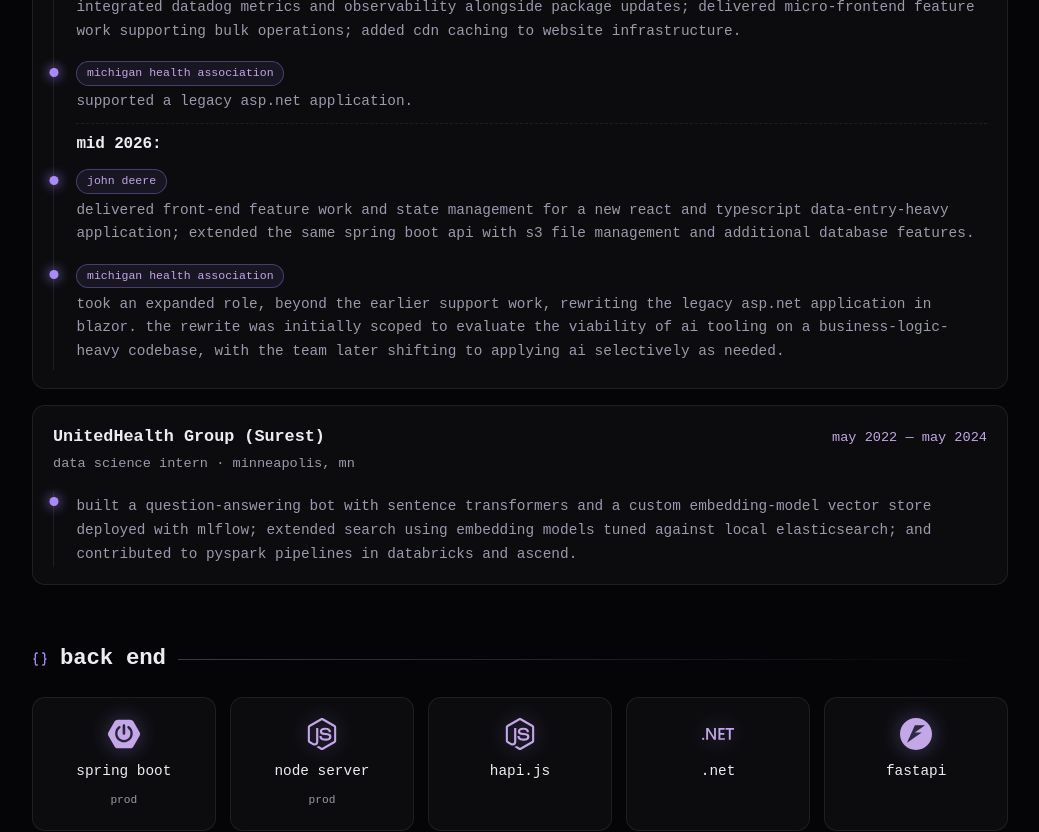
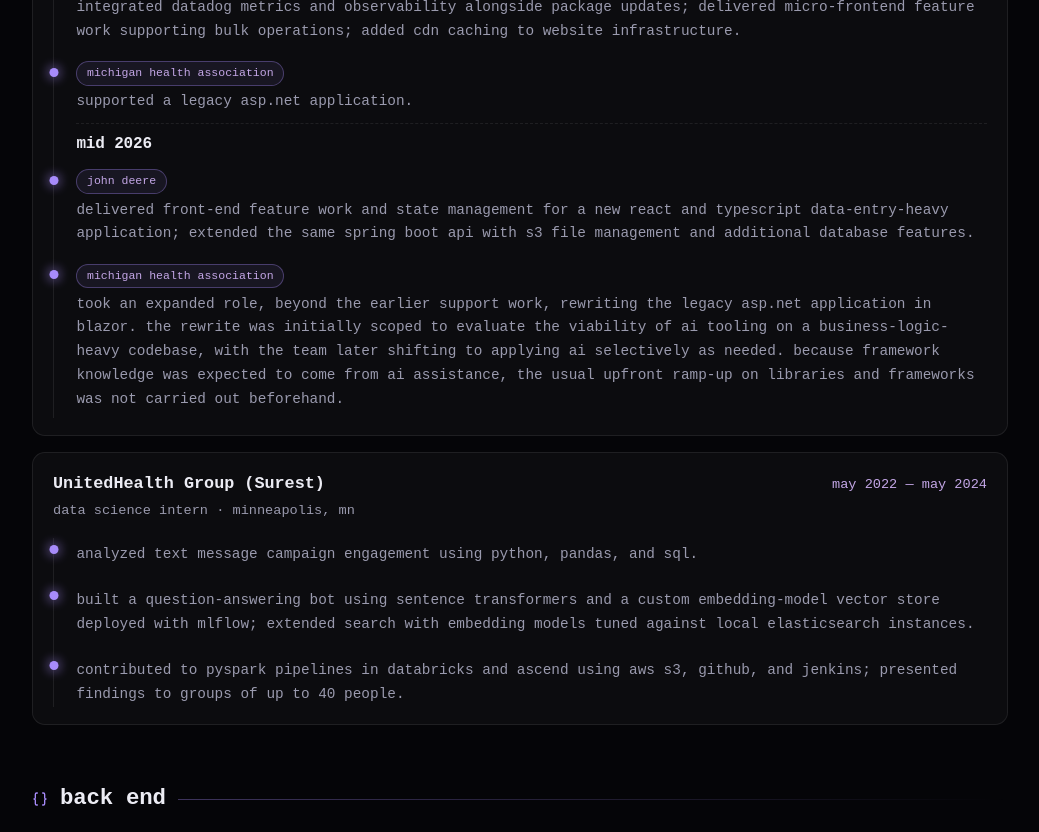
Before and after one commit to EthanRohman93/ethanrohman, a React (Vite) app: page / in a window 1280 px wide. Shown: the part 1380-2212 px from the top of the page, without its empty margins (120-1159 px from the left). Built offline with nearby package versions, Linux system fonts and the light colour scheme; a web font is replaced by a local one.

Commit message:
unify site and resume content: surest bullets, mha ramp-up, skills parity; drop colon on subsection headers

```diff
--- a/src/pages/Home.tsx
+++ b/src/pages/Home.tsx
@@ -17,6 +17,7 @@
   SiFlyway,
   SiTerraform,
   SiGithubactions,
+  SiGit,
   SiGnubash,
   SiPytest,
   SiVite,
@@ -95,7 +96,7 @@
     icon: LuBraces,
     skills: [
       { name: 'spring boot', icon: SiSpringboot, note: 'prod' },
-      { name: 'node server', icon: SiNodedotjs, note: 'prod' },
+      { name: 'node.js', icon: SiNodedotjs, note: 'prod' },
       { name: 'hapi.js', icon: SiNodedotjs },
       { name: '.net', icon: SiDotnet },
       { name: 'fastapi', icon: SiFastapi },
@@ -136,6 +137,7 @@
     skills: [
       { name: 'terraform', icon: SiTerraform, note: 'prod' },
       { name: 'aws', icon: FaAws, note: 'prod' },
+      { name: 'aws cli', icon: FaAws },
       { name: 'docker', icon: SiDocker },
       { name: 'github actions', icon: SiGithubactions, note: 'prod' },
       { name: 'jenkins', icon: SiJenkins },
@@ -159,6 +161,7 @@
     skills: [
       { name: 'neovim', icon: SiNeovim },
       { name: 'tmux', icon: SiTmux },
+      { name: 'git', icon: SiGit },
       { name: 'zig', icon: SiZig },
       { name: 'c', icon: SiC },
       { name: 'rust', icon: SiRust },
@@ -212,7 +215,7 @@
       {
         period: 'mid 2026',
         client: 'michigan health association',
-        text: 'took an expanded role, beyond the earlier support work, rewriting the legacy asp.net application in blazor. the rewrite was initially scoped to evaluate the viability of ai tooling on a business-logic-heavy codebase, with the team later shifting to applying ai selectively as needed.',
+        text: 'took an expanded role, beyond the earlier support work, rewriting the legacy asp.net application in blazor. the rewrite was initially scoped to evaluate the viability of ai tooling on a business-logic-heavy codebase, with the team later shifting to applying ai selectively as needed. because framework knowledge was expected to come from ai assistance, the usual upfront ramp-up on libraries and frameworks was not carried out beforehand.',
       },
     ],
   },
@@ -223,7 +226,13 @@
     location: 'minneapolis, mn',
     entries: [
       {
-        text: 'built a question-answering bot with sentence transformers and a custom embedding-model vector store deployed with mlflow; extended search using embedding models tuned against local elasticsearch; and contributed to pyspark pipelines in databricks and ascend.',
+        text: 'analyzed text message campaign engagement using python, pandas, and sql.',
+      },
+      {
+        text: 'built a question-answering bot using sentence transformers and a custom embedding-model vector store deployed with mlflow; extended search with embedding models tuned against local elasticsearch instances.',
+      },
+      {
+        text: 'contributed to pyspark pipelines in databricks and ascend using aws s3, github, and jenkins; presented findings to groups of up to 40 people.',
       },
     ],
   },
@@ -313,7 +322,7 @@
                 {groupEntries(role.entries).map((group, gi) =>
                   group.period && group.items.length > 1 ? (
                     <div key={gi} className="tl-group">
-                      <div className="tl-subhead">{group.period}:</div>
+                      <div className="tl-subhead">{group.period}</div>
                       {group.items.map((item, ii) => (
                         <div key={ii} className="tl-item">
                       <div className="tl-head">
```
Also changed, not shown: 1 other file (tests, documents, lock files or other folders).
